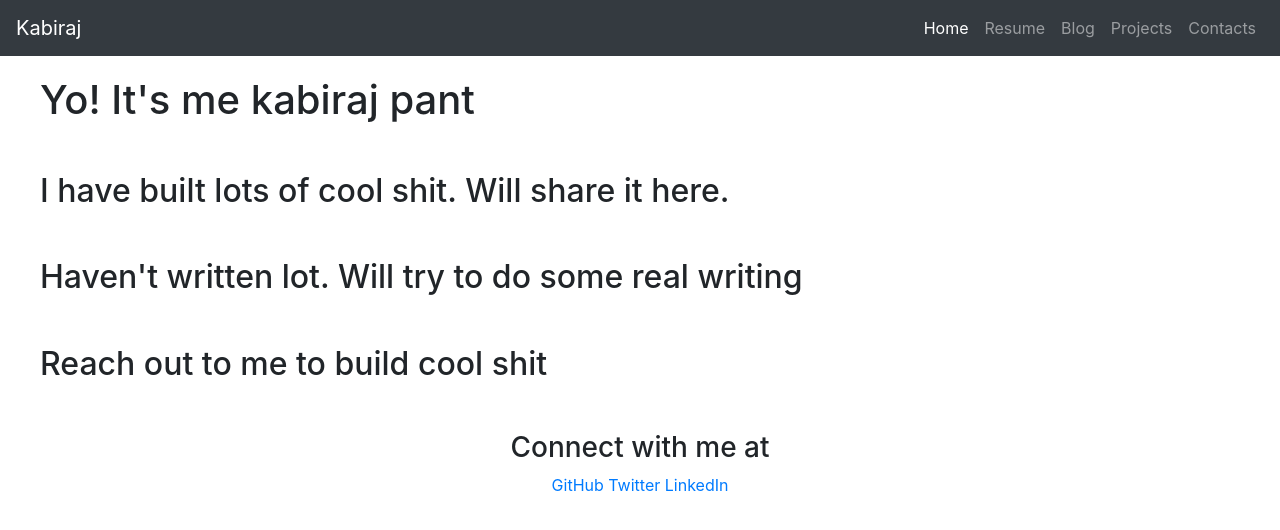
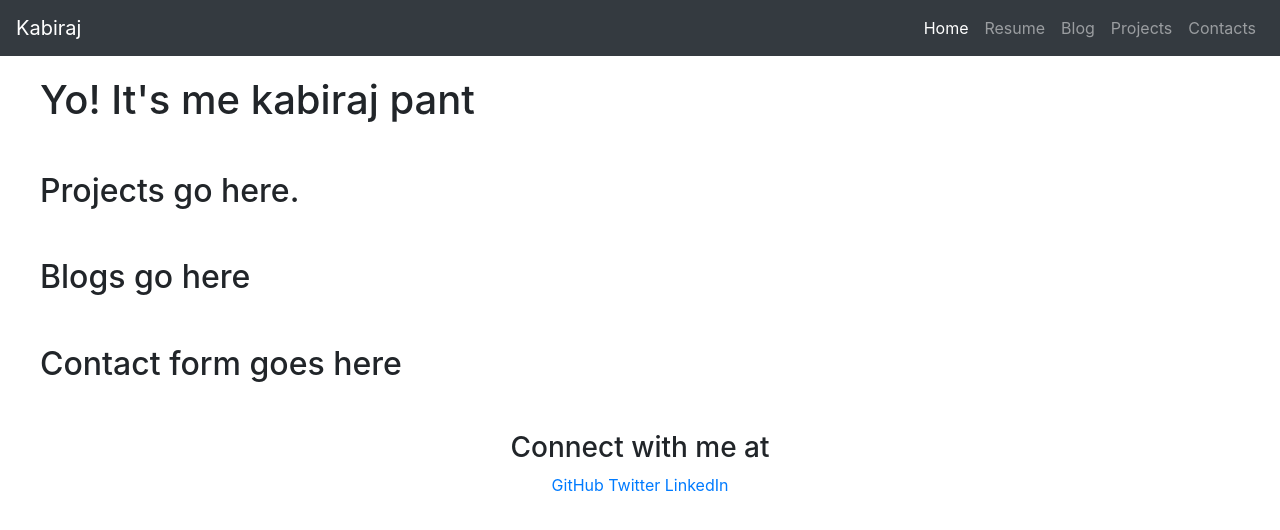
Before and after one commit to krp9848/mywebsite, a plain HTML site: page index.html in a window 1280 px wide. Drawn offline with nearby package versions, Linux system fonts and the light colour scheme.

Commit message:
updated index.html content(10 day sprint)

```diff
--- a/index.html
+++ b/index.html
@@ -63,13 +63,13 @@
         <h1>Yo! It's me kabiraj pant</h1>
       </section>
       <section class="projects">
-        <h2>I have built lots of cool shit. Will share it here.</h2>
+        <h2>Projects go here.</h2>
       </section>
       <section class="blogs">
-        <h2>Haven't written lot. Will try to do some real writing</h2>
+        <h2>Blogs go here</h2>
       </section>
       <section class="contact-me">
-        <h2>Reach out to me to build cool shit</h2>
+        <h2>Contact form goes here</h2>
       </section>
     </main>
 
```
